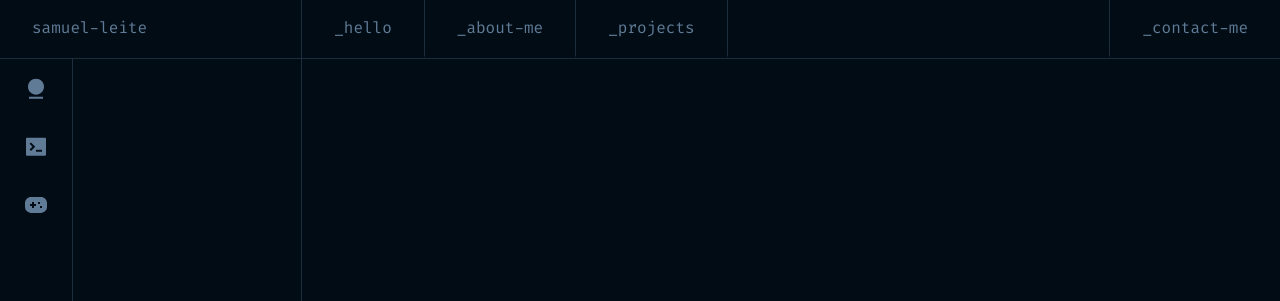
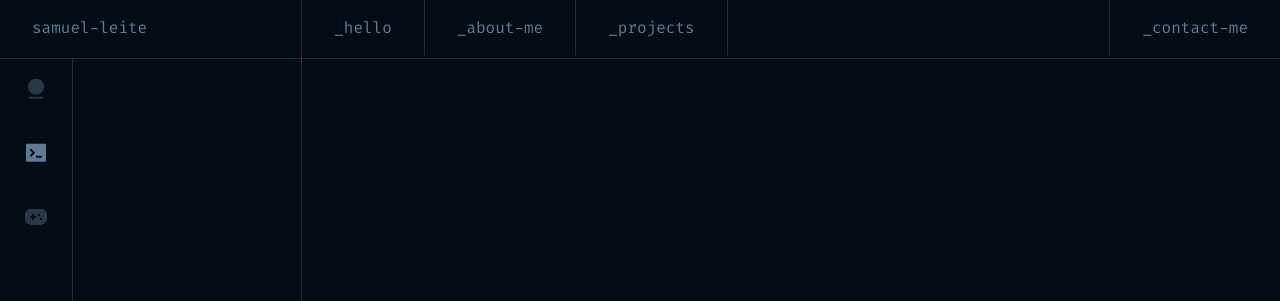
Before and after one commit to samuelleitee/portfolio, a React (Vite) app: page / in a window 1280 px wide. Shown: the top 301 px of the page. Built offline with nearby package versions, Linux system fonts and the light colour scheme.

Commit message:
style: styled links on hovering and when it is active

```diff
--- a/src/components/Sidebar/Sidebar.module.css
+++ b/src/components/Sidebar/Sidebar.module.css
@@ -29,8 +29,19 @@
 .informations div {
     display: flex;
     flex-direction: column;
-    gap: 33px;
+    border-right: 1px solid #1E2D3D;
+}
 
-    border-right: 1px solid #1E2D3D;
+.link {
     padding: 1.063rem 1.5rem;
+    opacity: 0.4;
 }
+
+.link:hover {
+    opacity: 1;
+}
+
+.linkActive {
+    padding: 1.063rem 1.5rem;
+    opacity: 1;
+}
--- a/src/components/Sidebar/index.jsx
+++ b/src/components/Sidebar/index.jsx
@@ -14,9 +14,15 @@ export function Sidebar() {
 
       <div className={styles.informations}>
         <div>
-          <img src={personal} alt="" />
-          <img src={professional} alt="" />
-          <img src={hobbies} alt="" />
+          <a href="/" className={styles.link}>
+            <img src={personal} alt="" />
+          </a>
+          <a href="/" className={styles.linkActive}>
+            <img src={professional} alt="" />
+          </a>
+          <a href="/" className={styles.link}>
+            <img src={hobbies} alt="" />
+          </a>
         </div>
       </div>
     </aside>
```
